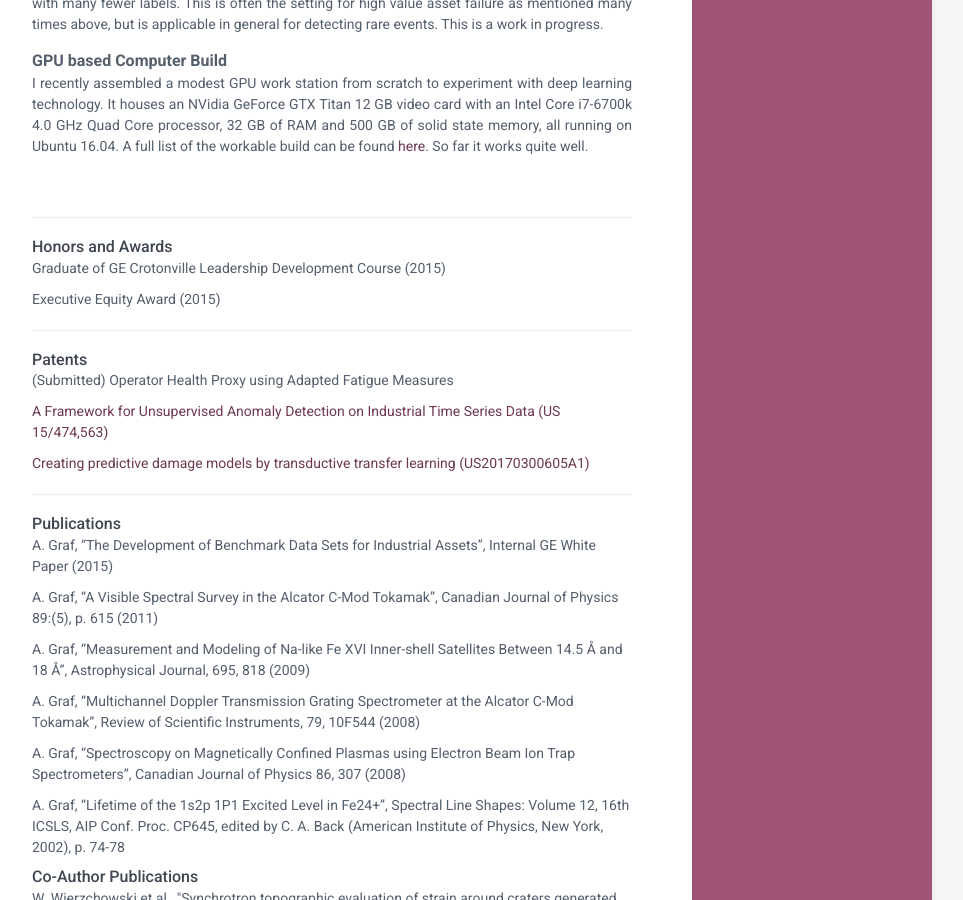
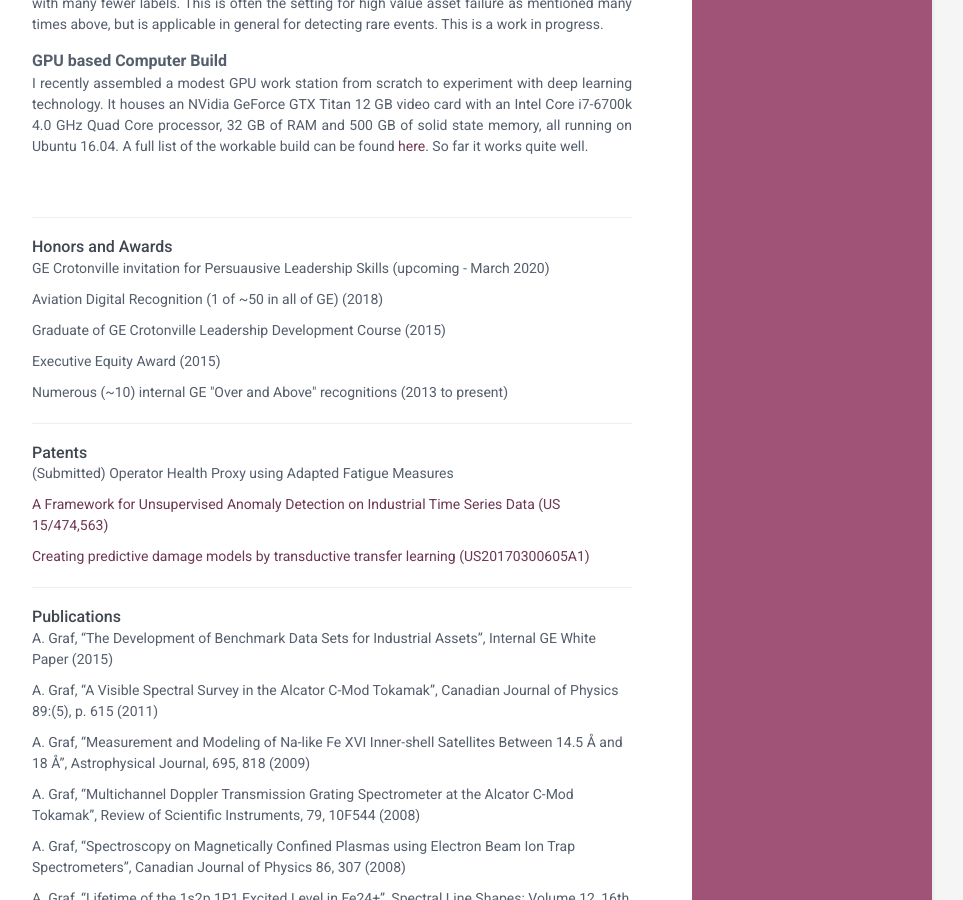
Before and after one commit to AlexanderGraf/online-cv, a Jekyll site: the page built from index.html, in a window 1280 px wide and 900 px high, scrolled down 5522 px. Shown: the whole window, without its empty margins (188-1151 px from the left). Built offline with Jekyll 4.4.1, drawn with Linux system fonts in a browser that asks for light colours; some web fonts are replaced.

Commit message:
update text

```diff
--- a/_includes/awards.html
+++ b/_includes/awards.html
@@ -5,7 +5,10 @@
         </div><!--//upper-row-->
     </div><!--//meta-->
     <div>
+    <p>GE Crotonville invitation for Persuausive Leadership Skills (upcoming - March 2020)</p>
+    <p>Aviation Digital Recognition (1 of ~50 in all of GE) (2018)</p>
     <p>Graduate of GE Crotonville Leadership Development Course (2015)</p>
     <p>Executive Equity Award (2015)</p>
+    <p>Numerous (~10) internal GE "Over and Above" recognitions (2013 to present)</p>
     </div>
 </div>
```
